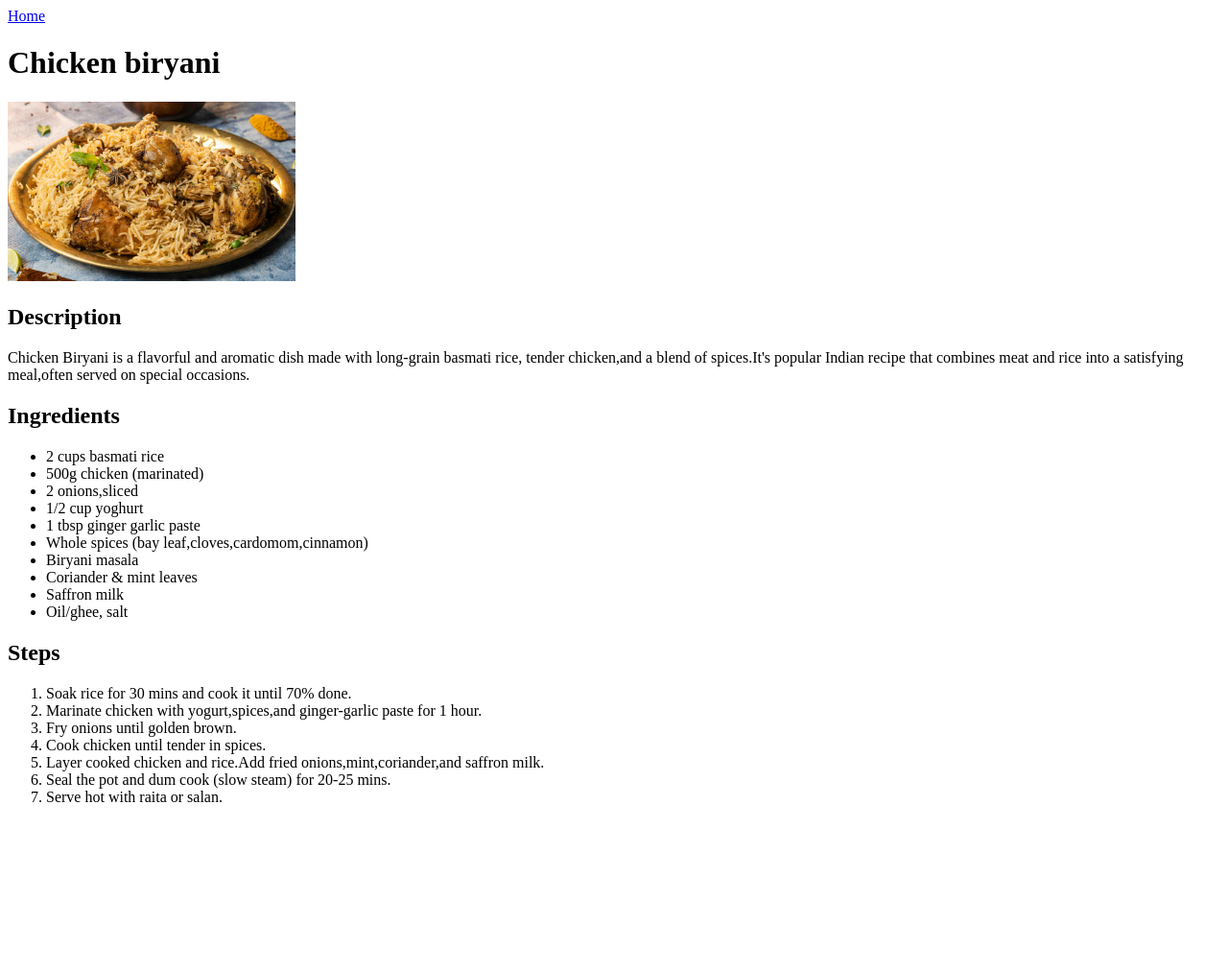
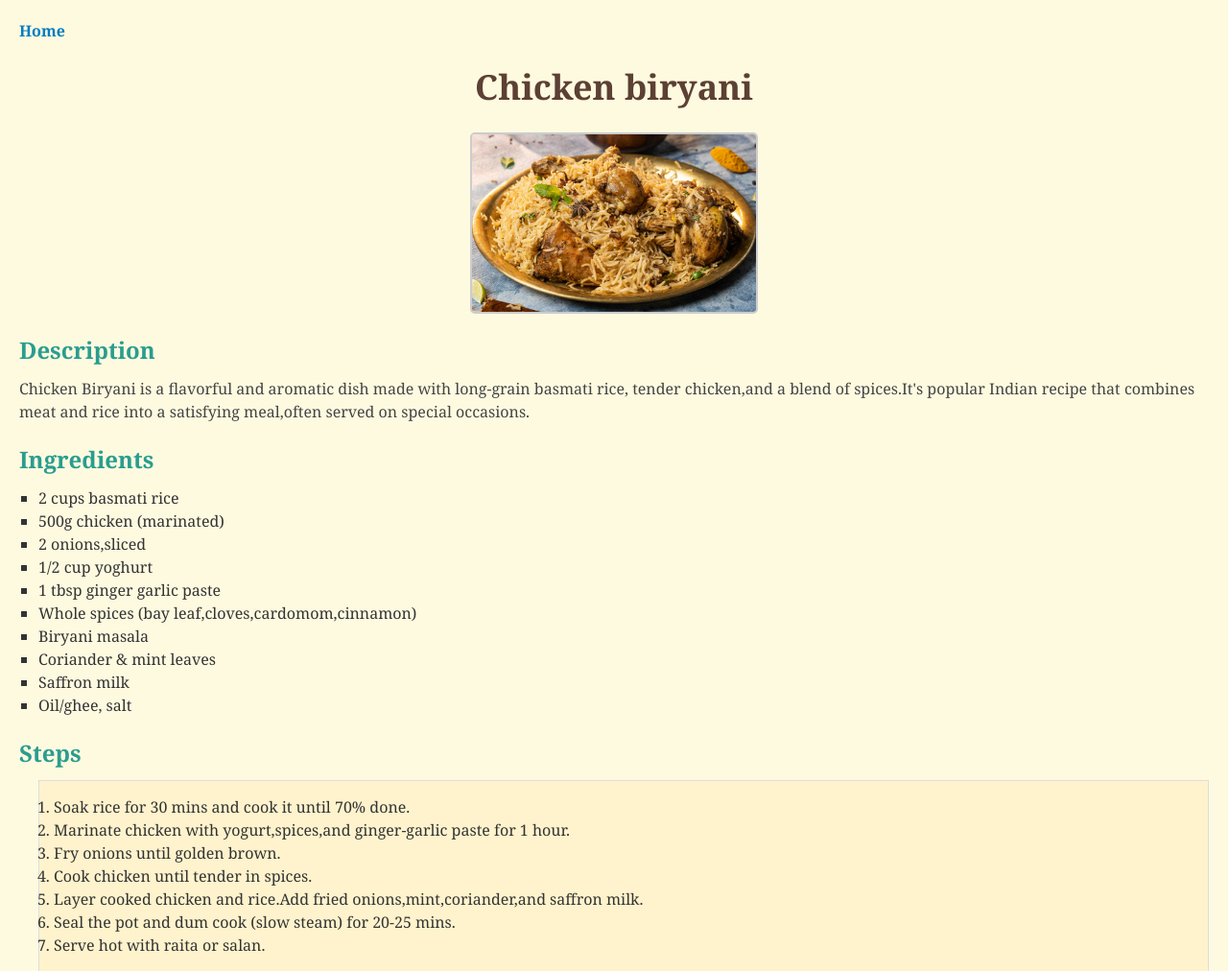
Before and after one commit to Ritesh0515/Odin-recipes, a plain HTML site: page recipes/biryani.html in a window 1280 px wide. Shown: the top 1012 px of the page at 96% size. Before the commit the page ends 856 px from the top, so only its background shows below. Drawn offline with Linux system fonts and the light colour scheme.

Commit message:
Add external css file with basic styling

```diff
--- a/recipes/biryani.html
+++ b/recipes/biryani.html
@@ -4,6 +4,7 @@
     <meta charset="UTF-8">
     <meta name="viewport" content="width=device-width, initial-scale=1.0">
     <title>Chicken-Biryani Recipe</title>
+    <link rel="stylesheet" href="../style.css">
 </head>
 <body>
     <a href="../index.html">Home</a>
--- /dev/null
+++ b/style.css
@@ -0,0 +1,63 @@
+*{
+    box-sizing: border-box;
+    margin: 0;
+    padding: 0;
+}
+
+body{
+    background-color: #fefae0;
+    font-family:Georgia, 'Times New Roman', Times, serif;
+    color: #333333;
+    line-height: 1.5;
+    padding: 20px;
+}
+
+h1{
+    color: #5c4033;
+    text-align: center;
+    font-size: 36px;
+    margin-bottom: 20px;
+}
+
+h2{
+    color: #2a9d8f;
+    font-size: 24px;
+    margin-top: 20px;
+    margin-bottom: 10px;
+}
+
+p{
+    color: #444;
+    margin-bottom: 15px;
+}
+
+ul{
+    list-style-type: square;
+    margin-left: 20px;
+    margin-bottom: 15px;
+}
+
+ol{
+    background-color: #fff3cd;
+    margin-left: 20px;
+    margin-bottom: 15px;
+    border: 1px solid #ddd;
+    padding: 15px;
+
+}
+
+img{
+    width: 300px;
+    display: block;
+    margin: 10px auto;
+    border: 2px solid #ccc;
+    border-radius: 5px;
+}
+
+a{
+    color: #007cc0;
+    text-decoration: none;
+    font-weight: bold;
+    margin-bottom: 20px;
+    display: inline-block;
+}
```
Also changed, not shown: index.html (+2 -1 lines), recipes/butter-chicken.html (+1 -0 lines), recipes/puran_poli.html (+1 -0 lines), 1 other file.
